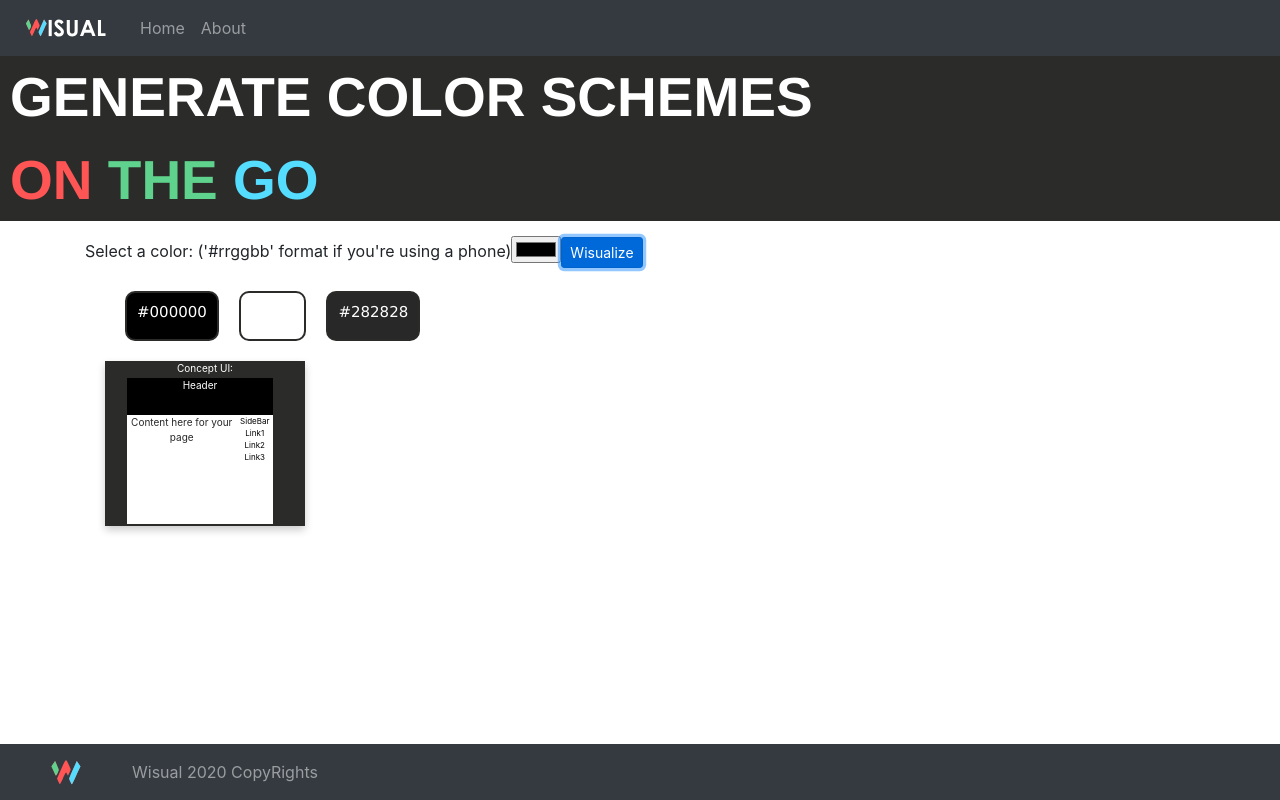
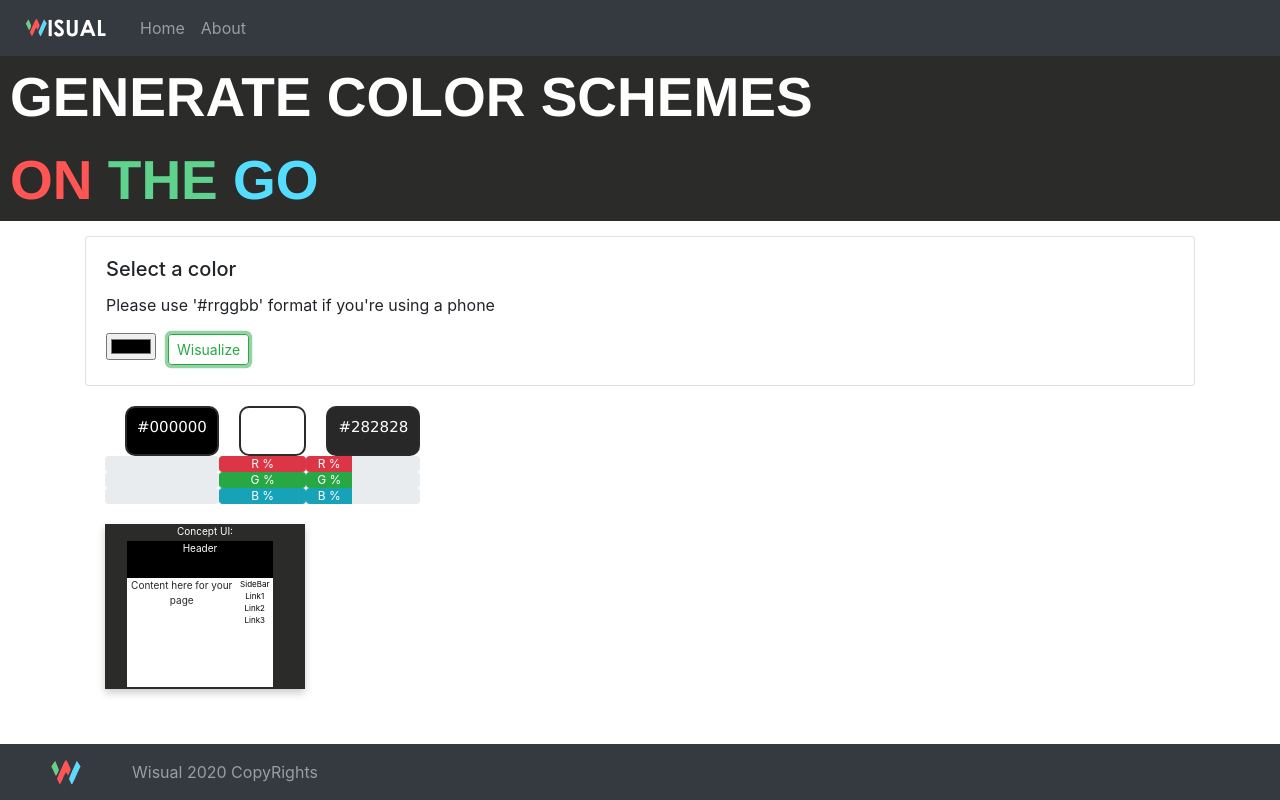
Before and after one commit to osmanvee/Wisual, a React (Create React App) app: page / in a window 1280 px wide. Both pictures are taken after a click on the button "Wisualize". Built offline with nearby package versions, Linux system fonts and the light colour scheme.

Commit message:
Adjusting ColorGenerate

```diff
--- a/src/Displayers/ColorGenerator.js
+++ b/src/Displayers/ColorGenerator.js
@@ -8,6 +8,7 @@ import {convertHexToRed, convertHexToGreen, convertHexToBlue, rgbToHex, HextoRGB
 import {hexAddModifier, hexSubtractModifier, generateComplementaryColor} from '../Modifiers/modifier';
 import { isDark } from '../Modifiers/colorTester';
 import GenerateUI from './UIGenerator';
+import { Button, InputGroup, FormControl, Container, ProgressBar } from 'react-bootstrap';
 
 
 
--- a/src/Displayers/DisplayColour.js
+++ b/src/Displayers/DisplayColour.js
@@ -4,6 +4,7 @@ import '../App.css';
 import '../index.css';
 import {convertHexToRed, convertHexToGreen, convertHexToBlue, rgbToHex, HextoRGBvalues} from '../Modifiers/conversion';
 import { findRenderedComponentWithType } from 'react-dom/test-utils';
+import { Button, InputGroup, FormControl, Container, ProgressBar } from 'react-bootstrap';
 
 
 // Displaying a Colour Component
@@ -38,6 +39,12 @@ function DisplayColour(props) {
     return(
       <div>
        {imageBlock}
+       <div>
+                    <ProgressBar label="R %" variant="danger" now={convertHexToRed(props.color)} />
+                    <ProgressBar  label="G %" variant="success" now={convertHexToGreen(props.color)} />
+                    <ProgressBar label="B %" variant="info" now={convertHexToBlue(props.color)} />
+
+                    </div>
       </div>
     );
   }
--- a/src/index.css
+++ b/src/index.css
@@ -140,6 +140,9 @@ width: auto;
   padding: 15px;
 }
 
+#colorInput {
+ padding-left: 12px;
+}
 #pink {
   color: #ff5555;
 }
--- a/src/refLogin.js
+++ b/src/refLogin.js
@@ -6,7 +6,7 @@ import DisplayColour from './Displayers/DisplayColour';
 import {convertHexToRed, convertHexToGreen, convertHexToBlue, rgbToHex, HextoRGBvalues} from './Modifiers/conversion';
 import {hexAddModifier, hexSubtractModifier, generateComplementaryColor} from './Modifiers/modifier';
 import GenerateColors from './Displayers/ColorGenerator';
-import { Button, InputGroup, FormControl, Navbar, Nav, NavDropdown, Accordion, Form, Table } from 'react-bootstrap';
+import { Button, InputGroup, Card, FormControl, Navbar, Badge, NavDropdown, Accordion, Form, Table, Container, Row, Col } from 'react-bootstrap';
 
 class LoginForm extends React.Component {
     constructor(props) {
@@ -33,21 +33,27 @@ class LoginForm extends React.Component {
         }
       return (
         <div>
-        <form onSubmit={this.handleSubmit}>
-          <label htmlFor="favcolor"> Select a color: ('#rrggbb' format if you're using a phone) </label>
+            <Card>
+              <Card.Body>
+                <Card.Title>Select a color</Card.Title>
+                <Card.Text>
+                  Please use '#rrggbb' format if you're using a phone
+                </Card.Text>
+                <form onSubmit={this.handleSubmit} >
                     <input
                       type="color"
                       name="favcolor"
                       ref={(input) => this.input = input}
                     />
-         <Button variant="primary" type="submit" size="sm">
+                    <span id="colorInput">
+                      <Button variant="outline-success" type="submit" size="sm"  >
                         Wisualize
                       </Button>
-
-
+                    </span>
                   </form>
+              </Card.Body>
+            </Card>
           {div}
-
         </div>
       );
     }
```
Also changed, not shown: src/Displayers/phoneAlert.js (added, +31 -0 lines). Lines whose indentation alone changed are shown as unchanged.
